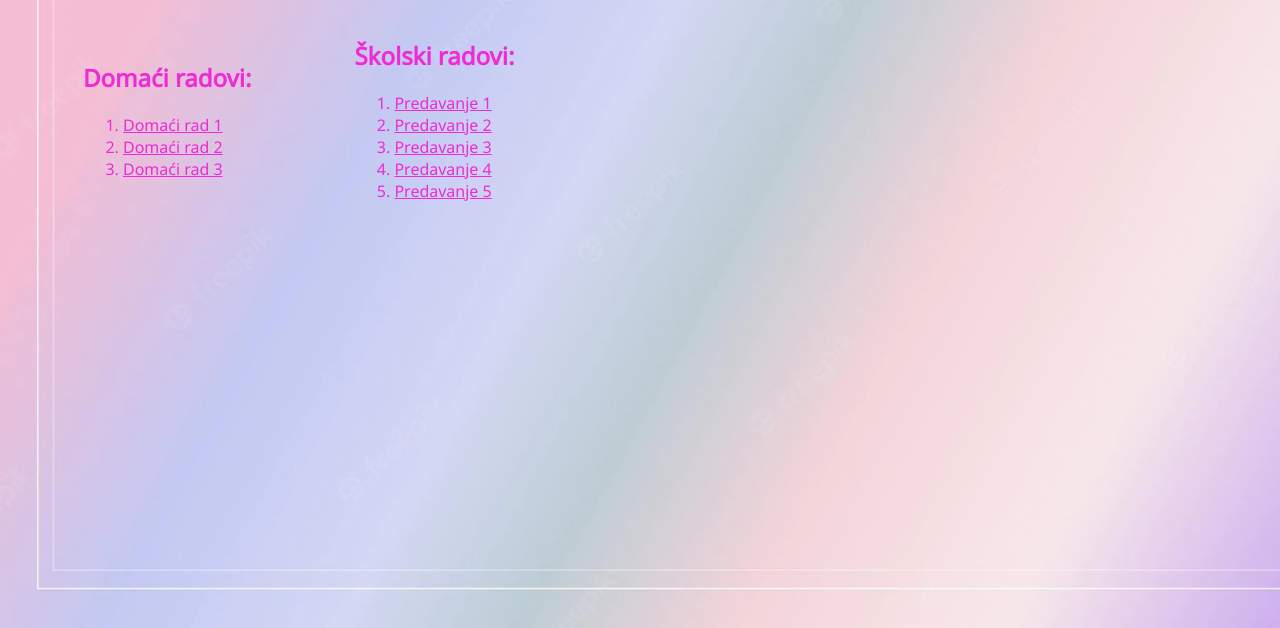
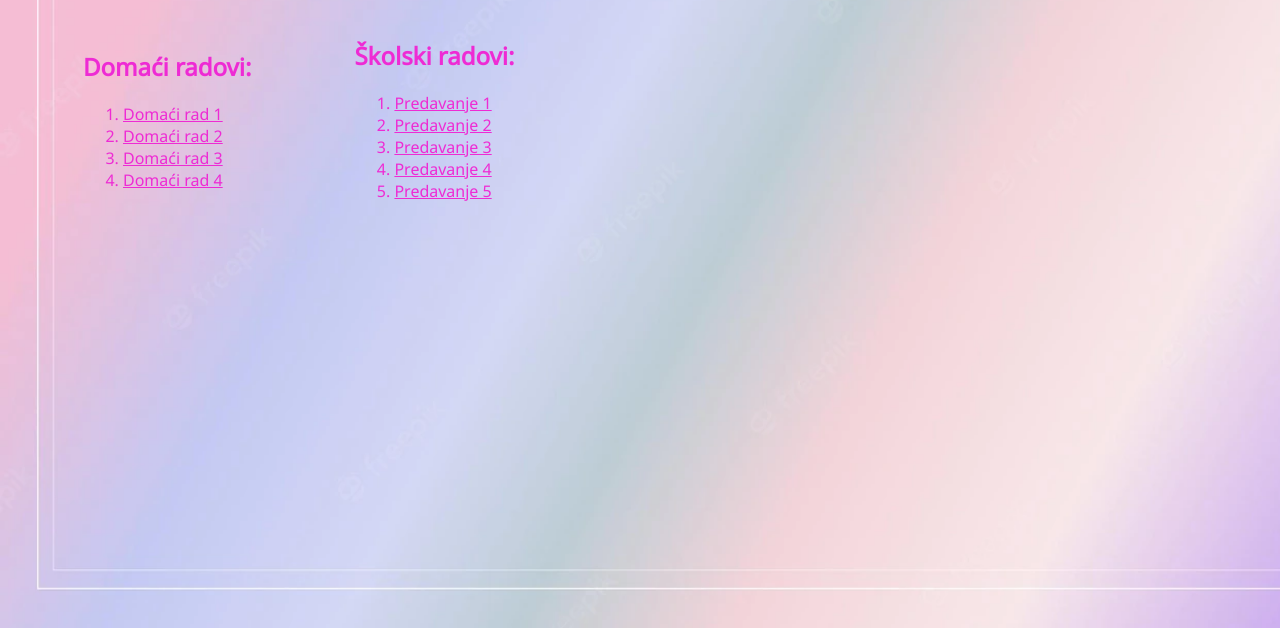
Before and after one commit to tamara-vukic93/Grupa-3-Frontend, a plain HTML site: page index.html in a window 1280 px wide. Shown: the part 172-800 px from the top of the page. Drawn offline with Linux system fonts and the light colour scheme.

Commit message:
dodano doma4

```diff
--- a/index.html
+++ b/index.html
@@ -41,6 +41,9 @@
             <li>
               <a href="./doma3.html">Domaći rad 3</a>
             </li>
+            <li>
+              <a href="./doma4.html">Domaći rad 4</a>
+            </li>
           </ol>
         </td>
         <td>
```
Also changed, not shown: doma4.html (added), 1 other file.
